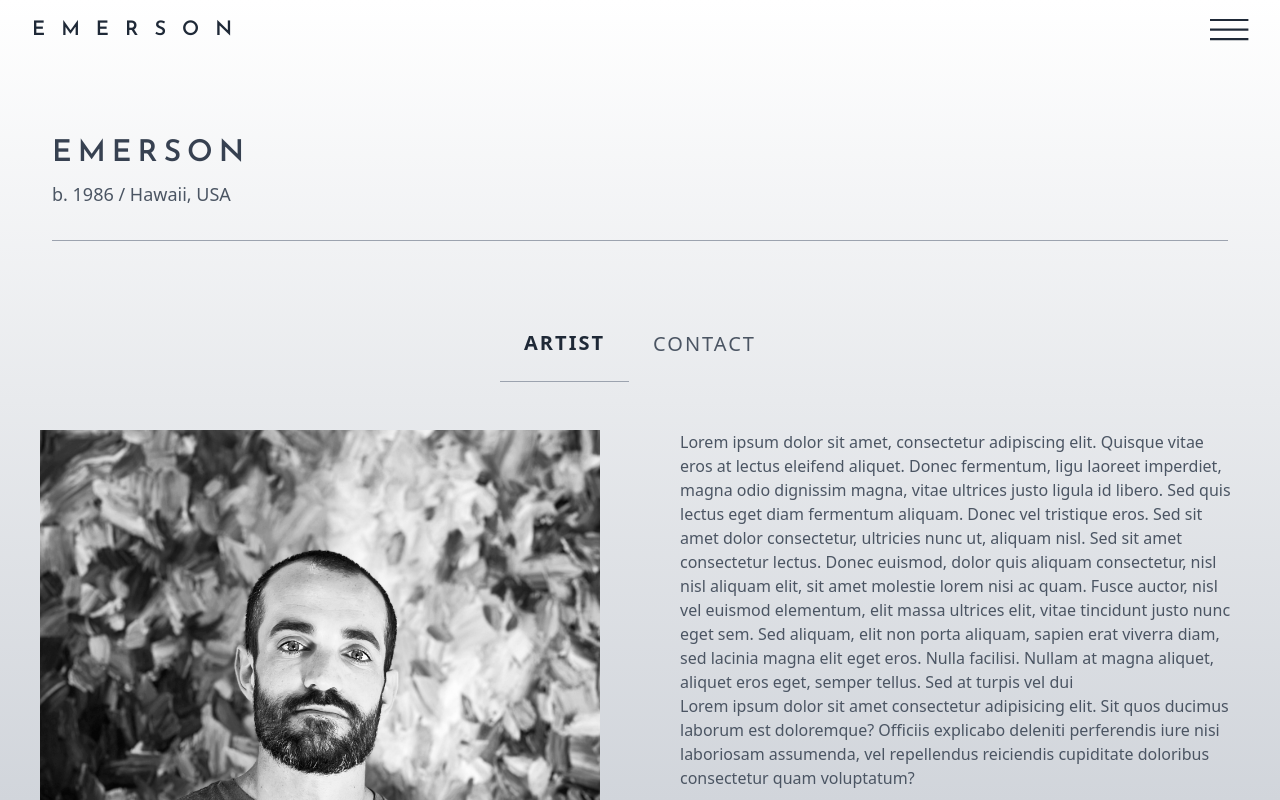
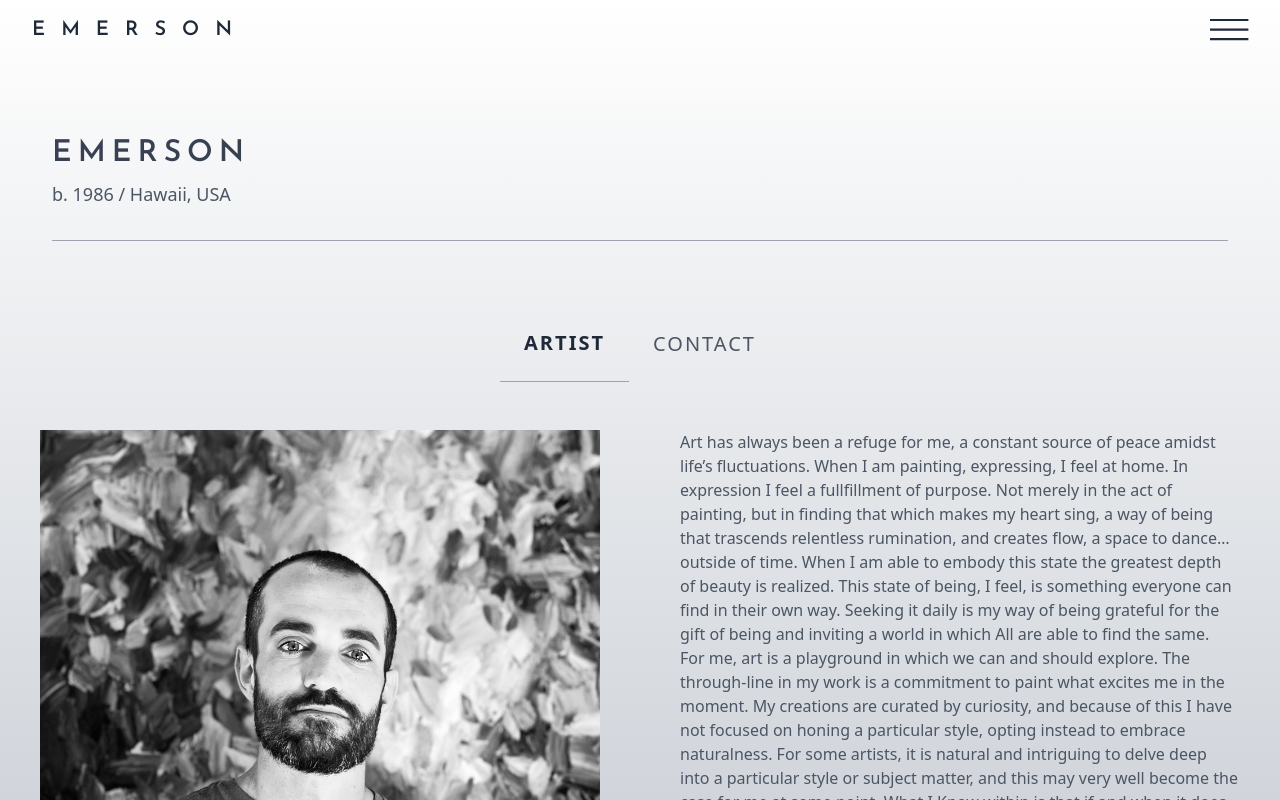
Before and after one commit to EmersonChristie/emerson-studio, a Next.js app: page /artist in a window 1280 px wide. Built offline with nearby package versions, Linux system fonts and the light colour scheme; no server answers.

Commit message:
working on bio

```diff
--- a/components/info/artist-page.tsx
+++ b/components/info/artist-page.tsx
@@ -13,23 +13,51 @@ const ArtistPage = () => {
         </div>
         <div className="md:w-1/2">
           <p className="text-md text-gray-600">
-            Lorem ipsum dolor sit amet, consectetur adipiscing elit. Quisque
-            vitae eros at lectus eleifend aliquet. Donec fermentum, ligu laoreet
-            imperdiet, magna odio dignissim magna, vitae ultrices justo ligula
-            id libero. Sed quis lectus eget diam fermentum aliquam. Donec vel
-            tristique eros. Sed sit amet dolor consectetur, ultricies nunc ut,
-            aliquam nisl. Sed sit amet consectetur lectus. Donec euismod, dolor
-            quis aliquam consectetur, nisl nisl aliquam elit, sit amet molestie
-            lorem nisi ac quam. Fusce auctor, nisl vel euismod elementum, elit
-            massa ultrices elit, vitae tincidunt justo nunc eget sem. Sed
-            aliquam, elit non porta aliquam, sapien erat viverra diam, sed
-            lacinia magna elit eget eros. Nulla facilisi. Nullam at magna
-            aliquet, aliquet eros eget, semper tellus. Sed at turpis vel dui
+            Art has always been a refuge for me, a constant source of peace
+            amidst life’s fluctuations. When I am painting, expressing, I feel
+            at home. In expression I feel a fullfillment of purpose. Not merely
+            in the act of painting, but in finding that which makes my heart
+            sing, a way of being that trascends relentless rumination, and
+            creates flow, a space to dance…outside of time. When I am able to
+            embody this state the greatest depth of beauty is realized. This
+            state of being, I feel, is something everyone can find in their own
+            way. Seeking it daily is my way of being grateful for the gift of
+            being and inviting a world in which All are able to find the same.
             <br />
-            Lorem ipsum dolor sit amet consectetur adipisicing elit. Sit quos
-            ducimus laborum est doloremque? Officiis explicabo deleniti
-            perferendis iure nisi laboriosam assumenda, vel repellendus
-            reiciendis cupiditate doloribus consectetur quam voluptatum?
+            For me, art is a playground in which we can and should explore. The
+            through-line in my work is a commitment to paint what excites me in
+            the moment. My creations are curated by curiosity, and because of
+            this I have not focused on honing a particular style, opting instead
+            to embrace naturalness. For some artists, it is natural and
+            intriguing to delve deep into a particular style or subject matter,
+            and this may very well become the case for me at some point. What I
+            Know within is that if and when it does come, it will feel right, it
+            won’t be a choice. It will feel like Being rather than doing. This
+            is the way that I seek in my art and in my life.
+            <br />
+            There will be contrivances on the path to naturalness, but the
+            contrivances are part of the path and, therefore, innately natural.
+            <br />
+            In my artistic expression, there are days I focus on painterly
+            skills, capturing the beauty around us. Other times, I surrender to
+            spontanaeity, manipulating paint in a frenzied yet purposeful dance,
+            trusting that following what excites me will result in something
+            beautiful. Sometimes the beauty is aesthetic, other times it is a
+            deeper personal insight resulting from the process, but it is always
+            imbued with a sense of peace.
+            <br />
+            Some of my paintings are simply a result of the process that I love,
+            while others echo profound subjective truths with a depth of meaning
+            that is continually revealed. The more I paint, the more intuitive
+            my process becomes, allowing me to more frequently achieve a state
+            of 'no mind' while maintaining coherence in the work. Some paintings
+            start without explicit meaning, evolving naturally until they reveal
+            their essence. Often, when I complete such a piece, I step back to
+            view it as an observer, curious about the secrets the work will
+            reflect and evoke…what gems will be shared by the muse when I listen
+            to her call. My hope for the viewer is to find their own truths in
+            my work, to experience the beauty of the present moment, and to be
+            inspired to find their flow.
           </p>
         </div>
       </div>
```
